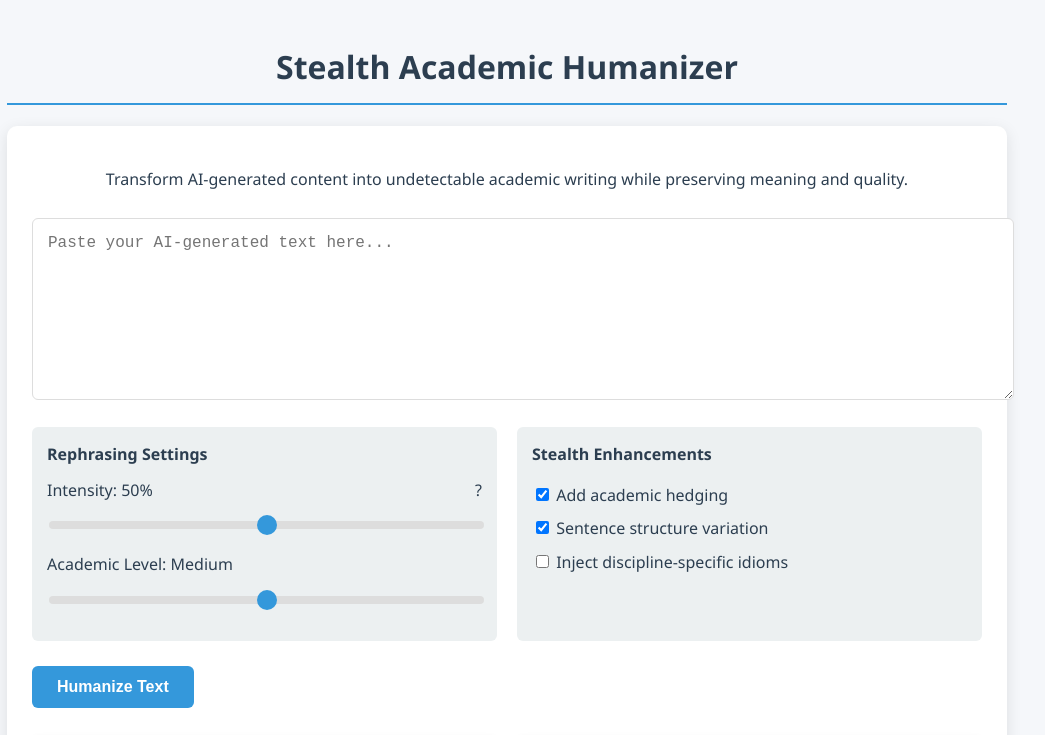
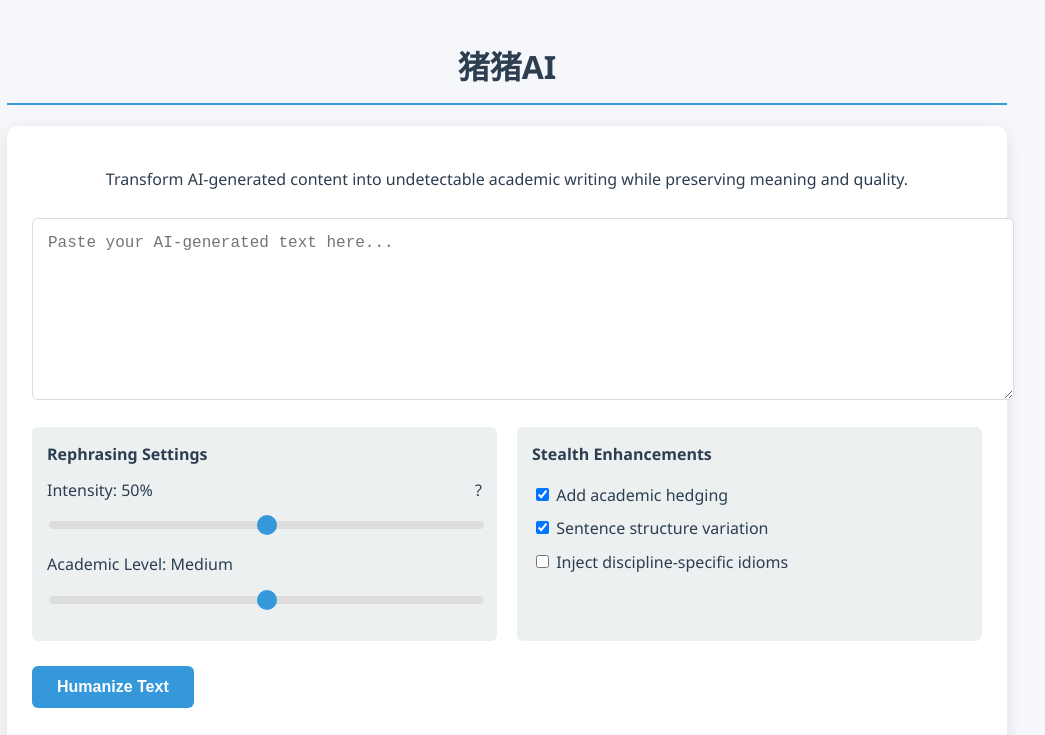
Before and after one commit to Drittooo/zhuzhuhumanizer.github.io, a plain HTML site: page index.html in a window 1280 px wide. Shown: the top 735 px of the page, without its empty margins (133-1178 px from the left). Drawn offline with Linux system fonts and the light colour scheme.

Commit message:
Update index.html

```diff
--- a/index.html
+++ b/index.html
@@ -204,7 +204,7 @@
     </style>
 </head>
 <body>
-    <h1>Stealth Academic Humanizer</h1>
+    <h1>猪猪AI</h1>
     <div class="container">
         <p style="text-align: center; margin-bottom: 25px;">Transform AI-generated content into undetectable academic writing while preserving meaning and quality.</p>
 
```
